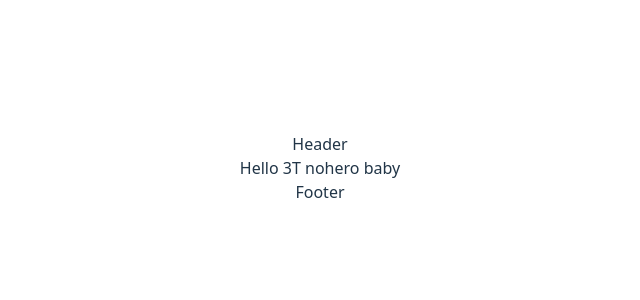
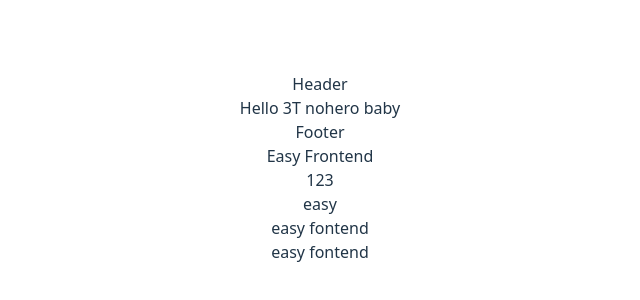
Before and after one commit to thanhtungcis60/learn-easy-react, a React (Vite) app: page / in a window 1280 px wide. Shown: the part 232-532 px from the top of the page, without its empty margins (320-960 px from the left). Built offline with nearby package versions, Linux system fonts and the light colour scheme.

Commit message:
S20-P179. Khai báo kiểu dữ liệu cho props.children

```diff
--- a/src/App.tsx
+++ b/src/App.tsx
@@ -3,6 +3,7 @@ import './App.css';
 import { Footer, Header } from './components/common';
 import { StudentCard } from './features/labs/StudentCard';
 import type { Student } from './models/student';
+import { MyText } from './features/labs/MyText';
 // import Header from './components/common/Header';
 // import Footer from './components/common/Footer';
 
@@ -24,6 +25,21 @@ function App() {
       <Header />
       <StudentCard student={john} onClick={handleStudentClick} />
       <Footer />
+      <MyText></MyText>
+      <MyText>Easy Frontend</MyText>
+      <MyText>{123}</MyText>
+      <MyText>{false}</MyText>
+      <MyText>{null}</MyText>
+      <MyText>{undefined}</MyText>
+      <MyText>
+        <span>easy</span>
+      </MyText>
+      <MyText>
+        <span>easy</span> fontend
+      </MyText>
+      <MyText>
+        <span>easy</span> <span>fontend</span>
+      </MyText>
     </>
   );
 }
--- /dev/null
+++ b/src/features/labs/MyText.tsx
@@ -0,0 +1,9 @@
+import * as React from 'react';
+
+export interface IMyTextProps {
+  children?: React.ReactNode;
+}
+
+export function MyText({ children }: IMyTextProps) {
+  return <div>{children}</div>;
+}
```
